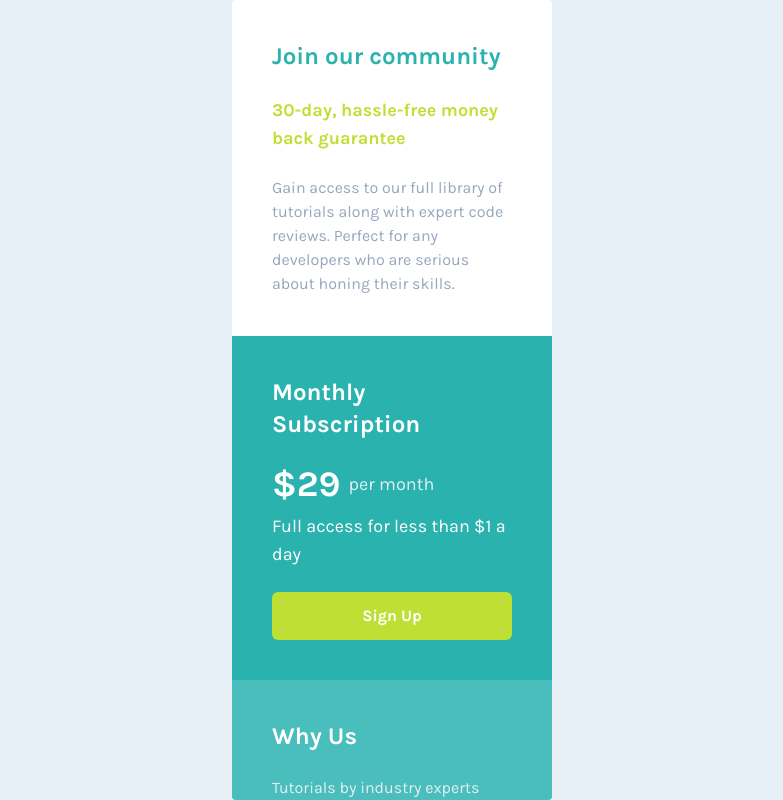
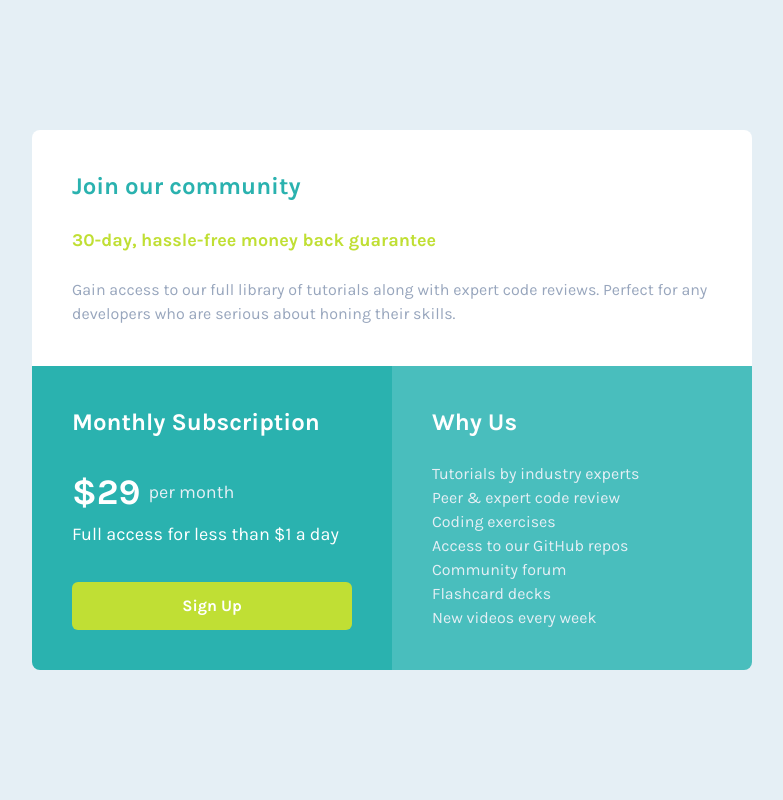
Before and after one commit to palmeiroerick/single-price-grid-component, a Next.js app: page / in a window 1280 px wide. Shown: the whole page, without its empty margins (248-1031 px from the left). Built offline with nearby package versions, Linux system fonts and the light colour scheme.

Commit message:
style: add desktop styles to Home page

```diff
--- a/app/page.tsx
+++ b/app/page.tsx
@@ -4,7 +4,8 @@ import Text from "@/components/Text";
 
 const Home = () => {
   return (
-    <main className="w-80 overflow-hidden rounded">
+    <main className="w-80 overflow-hidden rounded lg:grid lg:w-[45rem] lg:grid-cols-2 lg:rounded-lg">
+      <div className="col-start-1 col-end-3">
         <Section color="white">
           <Text as="h1" weight="bold" size="xl" color="cyan">
             Join our community
@@ -14,10 +15,11 @@ const Home = () => {
           </Text>
           <Text as="p" weight="normal" size="sm" color="grayishBlue">
             Gain access to our full library of tutorials along with expert code
-          reviews. Perfect for any developers who are serious about honing their
-          skills.
+            reviews. Perfect for any developers who are serious about honing
+            their skills.
           </Text>
         </Section>
+      </div>
       <Section color="cyan">
         <Text as="h2" weight="bold" size="xl" color="white">
           Monthly Subscription
```
Lines whose indentation alone changed are shown as unchanged.
